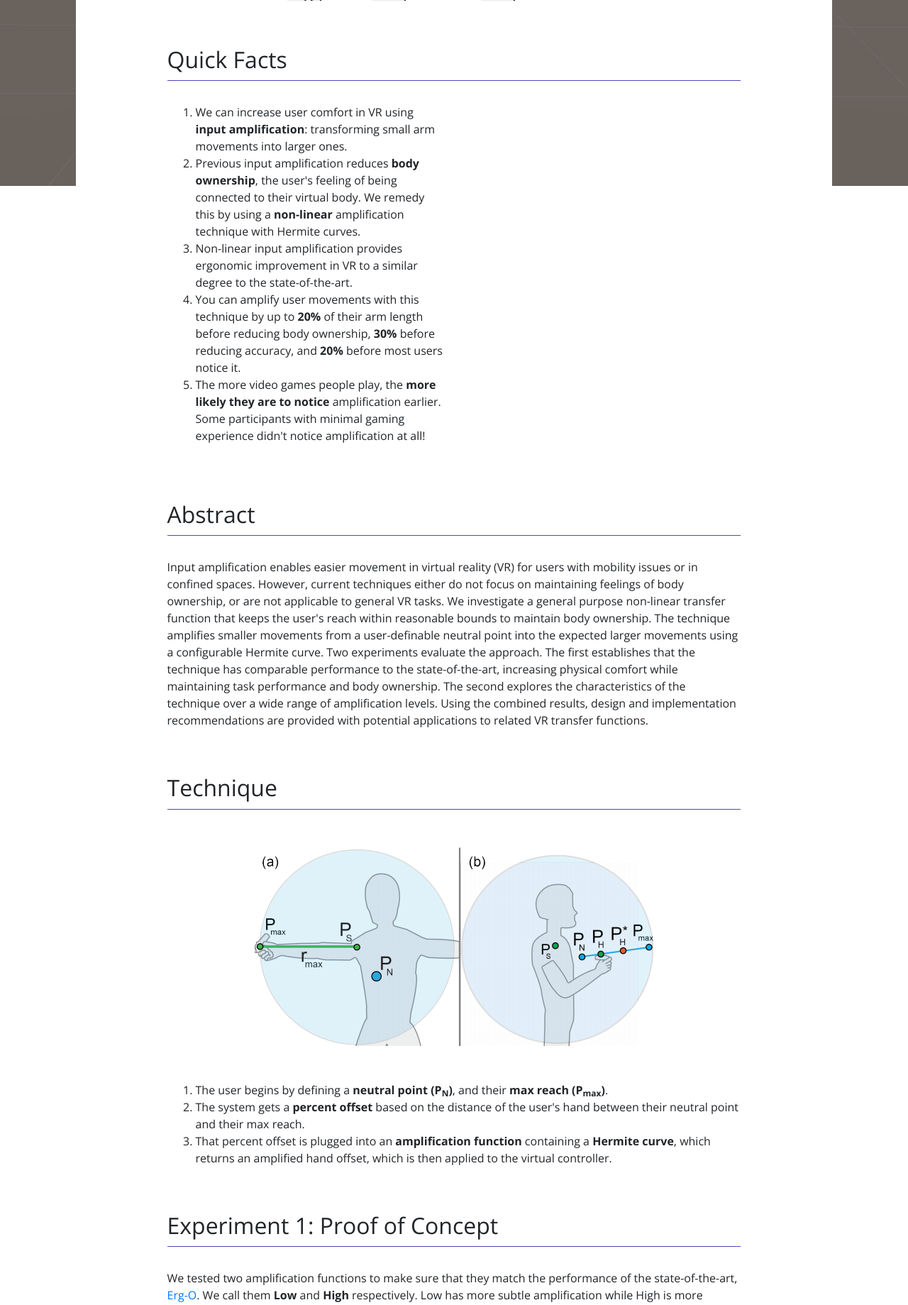
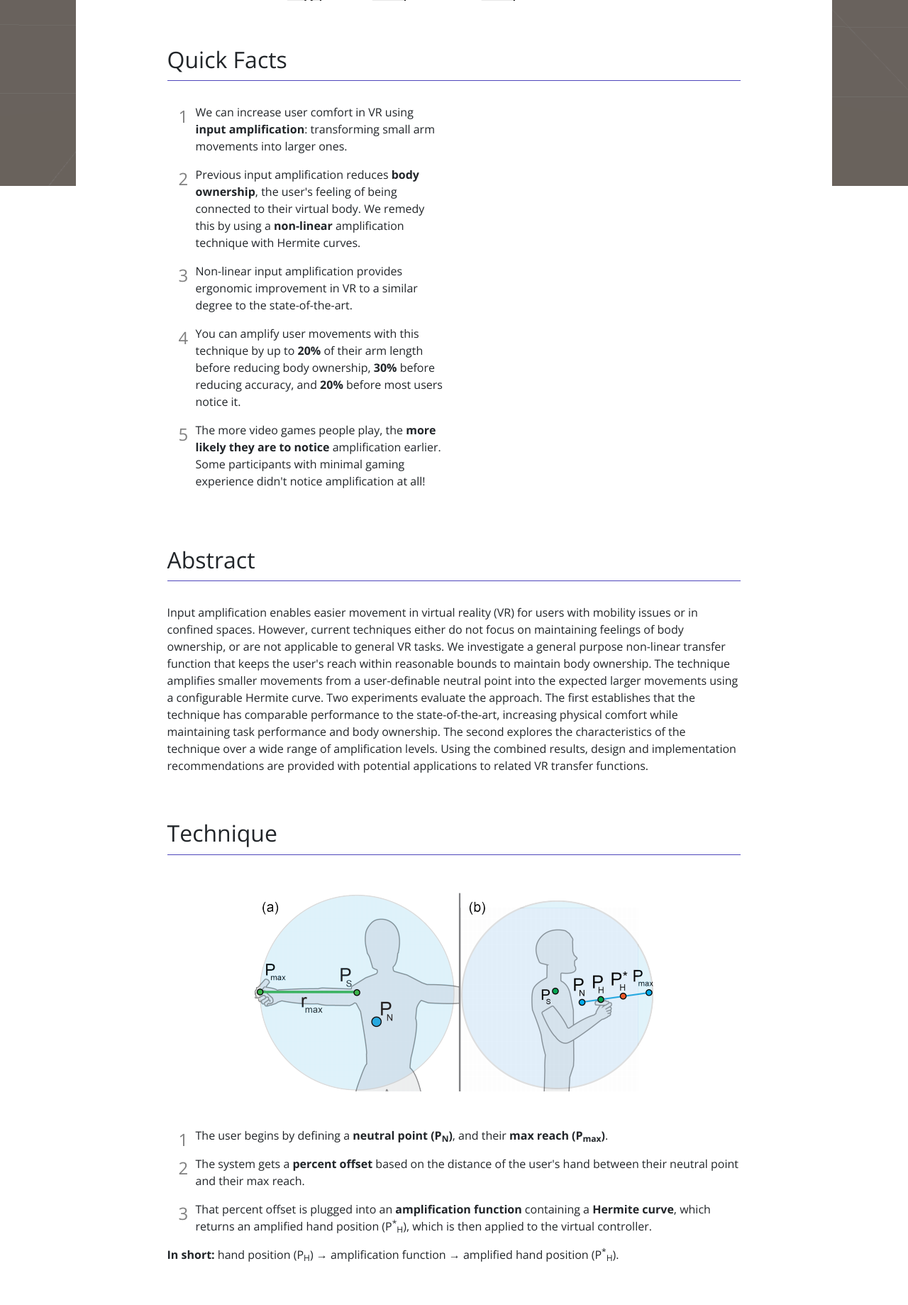
Before and after one commit to JohannWentzel/website, a PHP site: page /projects/vramp/index.html in a window 1280 px wide. Shown: the part 1194-3033 px from the top of the page at 71% size. Run offline with PHP 8.4, Linux system fonts and the light colour scheme; grey boxes are pictures that could not be loaded.

Commit message:
WIP more styling fixes

```diff
--- a/projects/vramp/index.html
+++ b/projects/vramp/index.html
@@ -39,7 +39,7 @@
             <div id="findings" class="col-10 offset-1 content-section">
                 <h1>Quick Facts</h1>
                 <div class="row">
-                    <div class="col-md-6 col-sm-10 col-sm-offset-1 col-xs-12">
+                    <div class="col-lg-6 col-sm-10 col-sm-offset-1 col-xs-12">
                         <ol class="findings-row">
                             <li class="findings-text">We can increase user comfort in VR using <b>input amplification</b>: transforming small arm movements into larger ones.</li>
                             <li class="findings-text">Previous input amplification reduces <b>body ownership</b>, the user's feeling of being connected to their virtual body. We remedy this by using a <b>non-linear</b> amplification technique with Hermite curves.</li>
@@ -48,7 +48,7 @@
                             <li class="findings-text">The more video games people play, the <b>more likely they are to notice</b> amplification earlier. Some participants with minimal gaming experience didn't notice amplification at all!</li>
                         </ol>
                     </div>
-                    <div class="col-md-6 col-sm-10 col-sm-offset-1 col-xs-12">
+                    <div class="col-lg-6 col-sm-10 col-sm-offset-1 col-xs-12">
                         <div class="embed-responsive embed-responsive-16by9">
                             <iframe class="embed-responsive-item" src="https://www.youtube.com/embed/_uOSFIEwDyE" frameborder="0" allow="accelerometer; autoplay; encrypted-media; gyroscope; picture-in-picture" allowfullscreen></iframe>
                         </div>
@@ -68,8 +68,10 @@
                 <ol>
                     <li>The user begins by defining a <b>neutral point (P<sub>N</sub>)</b>, and their <b>max reach (P<sub>max</sub>)</b>.</li>
                     <li>The system gets a <b> percent offset</b> based on the distance of the user's hand between their neutral point and their max reach. </li>
-                    <li>That percent offset is plugged into an <b>amplification function</b> containing a <b>Hermite curve</b>, which returns an amplified hand offset, which is then applied to the virtual controller.</li>
+                    <li>That percent offset is plugged into an <b>amplification function</b> containing a <b>Hermite curve</b>, which returns an amplified hand position (P<sup>*</sup><sub>H</sub>), which is then applied to the virtual controller.</li>
                 </ol>
+
+                <p><b>In short:</b> hand position (P<sub>H</sub>) → amplification function → amplified hand position (P<sup>*</sup><sub>H</sub>).</p>
 
             </div>
 
--- a/projects/vramp/main.css
+++ b/projects/vramp/main.css
@@ -93,3 +93,23 @@ body{
     background-color: rgb(255, 255, 255);
     text-decoration: none;
 }
+
+ol {
+    list-style: none;
+    counter-reset: li
+}
+
+ol li::before {
+    content: counter(li);
+    color: grey;
+    display: inline-block;
+    position: absolute;
+    font-size: x-large;
+    width: 1em;
+    margin-left: -1em;
+}
+
+ol li {
+    counter-increment: li;
+    margin-bottom:1em;
+}
```
